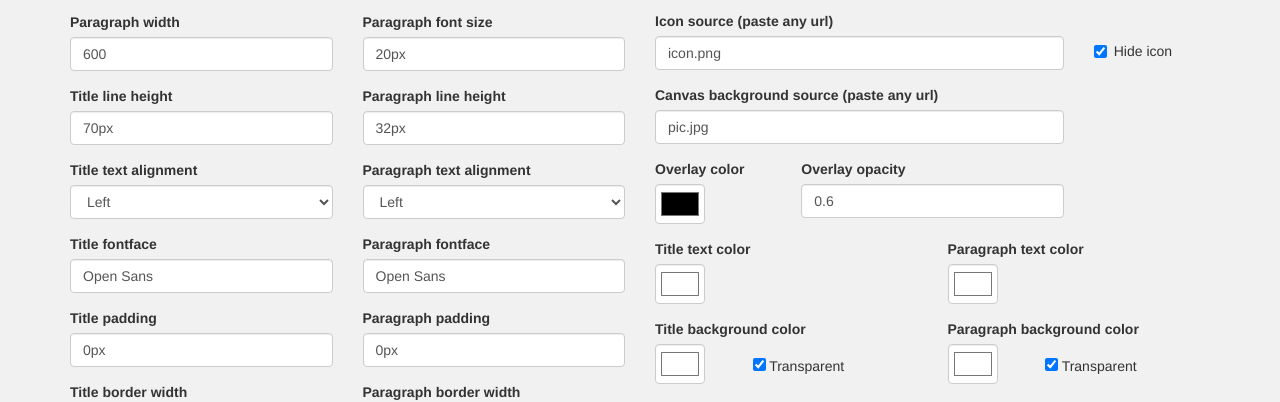
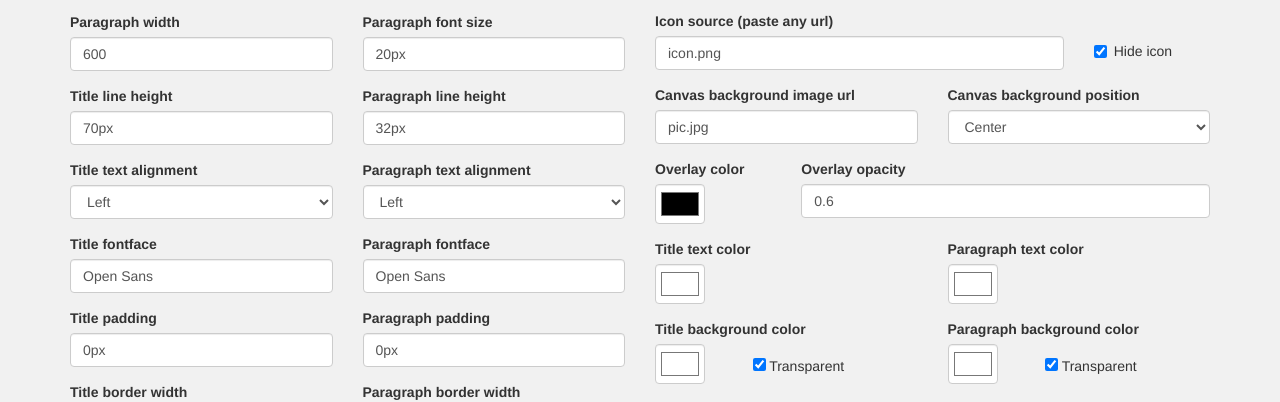
Before and after one commit to hasinhayder/banner-designer, a plain HTML site: page index.html in a window 1280 px wide. Shown: the part 401-803 px from the top of the page. Drawn offline with nearby package versions, Linux system fonts and the light colour scheme; a script that the page names is missing.

Commit message:
added background image position support

```diff
--- a/index.html
+++ b/index.html
@@ -205,15 +205,29 @@
         </div>
     </div>
     <div class="row">
-        <div class="col-md-9">
+        <div class="col-md-6">
             <div class="form-group">
-                <label>Canvas background source (paste any url)</label>
+                <label>Canvas background image url</label>
                 <input value="pic.jpg" type="text" class="form-control" id="canvas_src">
 
             </div>
         </div>
-        <div class="col-md-3">
+        <div class="col-md-6">
+            <div class="form-group">
+                <label>Canvas background position</label>
+                <select class="form-control" id="canvas_bg_position">
+                    <option value="center center">Center</option>
+                    <option value="left top">Left Top</option>
+                    <option value="left center">Left Center</option>
+                    <option value="left bottom">Left Bottom</option>
+                    <option value="right top">Right Top</option>
+                    <option value="right center">Right Center</option>
+                    <option value="right bottom">Right Bottom</option>
+                    <option value="center top">Center Top</option>
+                    <option value="center bottom">Center Bottom</option>
+                </select>
 
+            </div>
         </div>
     </div>
     <div class="row">
@@ -224,7 +238,7 @@
                        placeholder="">
             </div>
         </div>
-        <div class="col-md-6">
+        <div class="col-md-9">
             <div class="form-group">
                 <label>Overlay opacity</label>
                 <input value="0.6" type="text" class="form-control" id="overlay_opacity">
@@ -316,6 +330,6 @@
 <script src="//code.jquery.com/jquery-2.1.4.min.js" type="text/javascript"></script>
 <script src="//cdnjs.cloudflare.com/ajax/libs/draggabilly/1.2.0/draggabilly.pkgd.min.js"></script>
 <script src="js/canvas.js"></script>
-<script src="js/script.js?4"></script>
+<script src="js/script.js?5"></script>
 </body>
 </html>
--- a/js/script.js
+++ b/js/script.js
@@ -94,6 +94,10 @@
             $("#para").css("text-align", $(this).val());
         });
 
+        $("#canvas_bg_position").on("change", function () {
+            $("#canvas").css("background-position", $(this).val());
+        });
+
         $("#paragraph_lh").on("input propertychange", function () {
             $("#para").css("line-height", $(this).val());
         });
```
